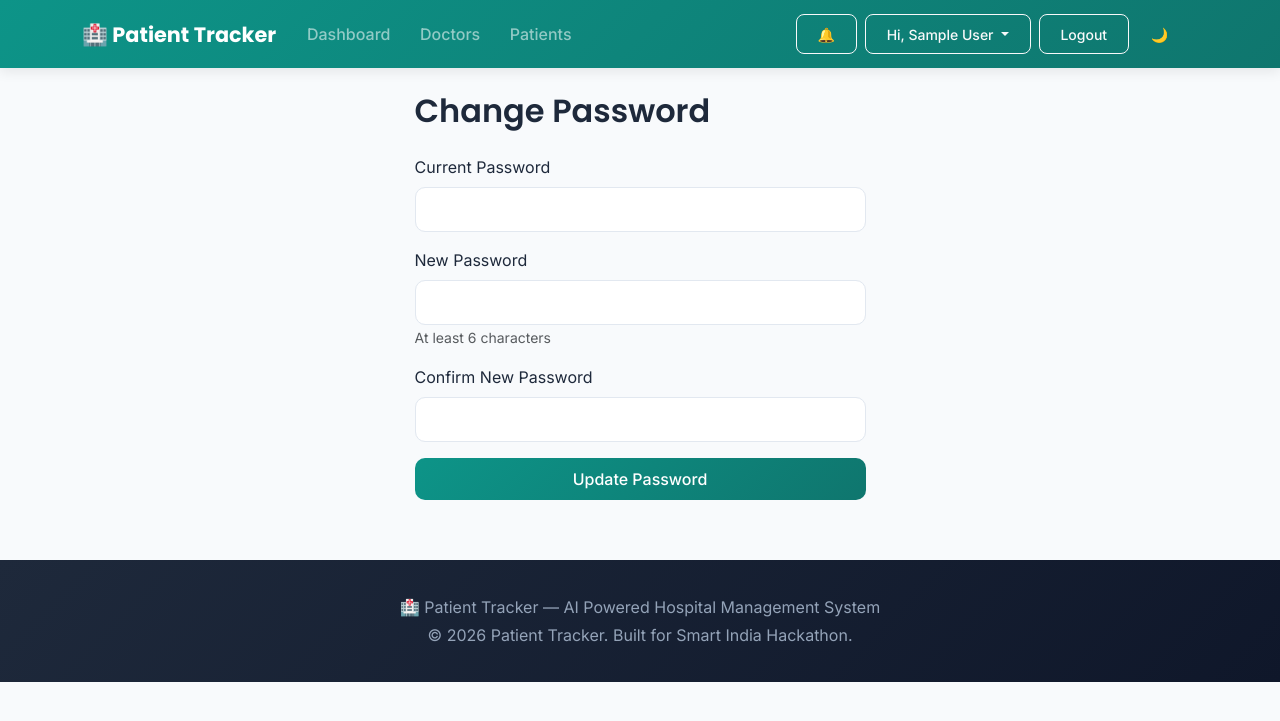
After one commit to vaishnavigupta82200628-lang/patient-tracker, a Flask app: page /auth/change-password in a window 1280 px wide. The commit adds this page. Shown: the top 721 px of the page. Run offline with Flask 3, Linux system fonts and the light colour scheme; the visitor is signed in with stand-in values (Sample User, id 1); data that the repository does not hold is empty; parts of the project's set-up code (start-up, migrations or seed data) failed here and were passed over.

Commit message:
Add changed password function

```diff
--- a/app/auth/routes.py
+++ b/app/auth/routes.py
@@ -64,9 +64,9 @@ def login():
             if user.role == 'admin':
                 return redirect(url_for('admin.dashboard'))
             elif user.role == 'doctor':
-                return redirect(url_for('doctor.dashboard')) # will become doctor.dashboard in Phase 8
+                return redirect(url_for('doctor.dashboard'))
             elif user.role == 'patient':
-                return redirect(url_for('patient.dashboard'))  # will become patient.dashboard in Phase 9
+                return redirect(url_for('patient.dashboard'))
         else:
             flash('Invalid email or password.', 'danger')
 
@@ -79,3 +79,42 @@ def logout():
     logout_user()
     flash('You have been logged out.', 'info')
     return redirect(url_for('main.home'))
+
+
+@auth_bp.route('/change-password', methods=['GET', 'POST'])
+@login_required
+def change_password():
+    if request.method == 'POST':
+        current_password = request.form.get('current_password')
+        new_password = request.form.get('new_password')
+        confirm_password = request.form.get('confirm_password')
+
+        # Step 1: Verify current password is correct
+        if not current_user.check_password(current_password):
+            flash('Current password is incorrect.', 'danger')
+            return render_template('auth/change_password.html')
+
+        # Step 2: Check new password meets minimum requirements
+        if len(new_password) < 6:
+            flash('New password must be at least 6 characters long.', 'danger')
+            return render_template('auth/change_password.html')
+
+        # Step 3: Check new password and confirmation match
+        if new_password != confirm_password:
+            flash('New passwords do not match.', 'danger')
+            return render_template('auth/change_password.html')
+
+        # Step 4: Make sure new password is actually different
+        if current_user.check_password(new_password):
+            flash('New password must be different from your current password.', 'warning')
+            return render_template('auth/change_password.html')
+
+        # All checks passed — update the password
+        current_user.set_password(new_password)
+        db.session.commit()
+
+        flash('Password changed successfully! Please log in again.', 'success')
+        logout_user()
+        return redirect(url_for('auth.login'))
+
+    return render_template('auth/change_password.html')
--- /dev/null
+++ b/app/templates/auth/change_password.html
@@ -0,0 +1,32 @@
+{% extends 'base.html' %}
+{% block title %}Change Password{% endblock %}
+
+{% block content %}
+<div class="container mt-4">
+    <div class="row justify-content-center">
+        <div class="col-md-5">
+            <h2 class="mb-4">Change Password</h2>
+
+            <form method="POST">
+                <div class="mb-3">
+                    <label class="form-label">Current Password</label>
+                    <input type="password" name="current_password" class="form-control" required>
+                </div>
+
+                <div class="mb-3">
+                    <label class="form-label">New Password</label>
+                    <input type="password" name="new_password" class="form-control" required minlength="6">
+                    <small class="text-muted">At least 6 characters</small>
+                </div>
+
+                <div class="mb-3">
+                    <label class="form-label">Confirm New Password</label>
+                    <input type="password" name="confirm_password" class="form-control" required minlength="6">
+                </div>
+
+                <button type="submit" class="btn btn-primary w-100">Update Password</button>
+            </form>
+        </div>
+    </div>
+</div>
+{% endblock %}
--- a/app/templates/base.html
+++ b/app/templates/base.html
@@ -13,10 +13,11 @@
             <a class="navbar-brand" href="{{ url_for('main.home') }}">🏥 Patient Tracker</a>
 
             {% if current_user.is_authenticated %}
-        <button class="navbar-toggler" type="button" data-bs-toggle="collapse" data-bs-target="#navbarLinks">
-            <button class="btn theme-toggle-btn btn-sm ms-2" onclick="toggleTheme()" id="themeToggleBtn" type="button">
+            <button class="btn theme-toggle-btn btn-sm me-2 order-lg-2" onclick="toggleTheme()" id="themeToggleBtn" type="button">
                 🌙
             </button>
+
+            <button class="navbar-toggler" type="button" data-bs-toggle="collapse" data-bs-target="#navbarLinks">
                 <span class="navbar-toggler-icon"></span>
             </button>
 
@@ -52,7 +53,14 @@
                         </span>
                         {% endif %}
                     </a>
-                <span class="text-white me-3">Hi, {{ current_user.name }}</span>
+                    <div class="dropdown d-inline-block me-2">
+                        <button class="btn btn-outline-light btn-sm dropdown-toggle" type="button" data-bs-toggle="dropdown">
+                            Hi, {{ current_user.name }}
+                        </button>
+                        <ul class="dropdown-menu dropdown-menu-end">
+                            <li><a class="dropdown-item" href="{{ url_for('auth.change_password') }}">🔑 Change Password</a></li>
+                        </ul>
+                    </div>
                     <a href="{{ url_for('auth.logout') }}" class="btn btn-outline-light btn-sm">Logout</a>
                 </div>
             </div>
```
Lines whose indentation alone changed are shown as unchanged.
